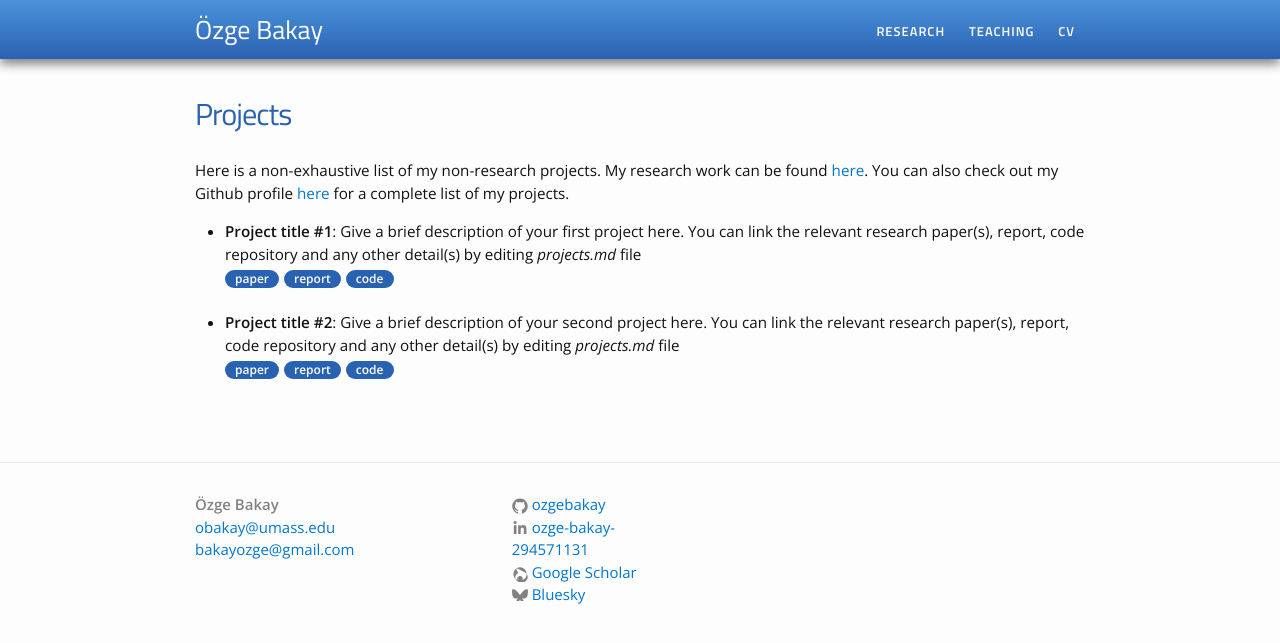
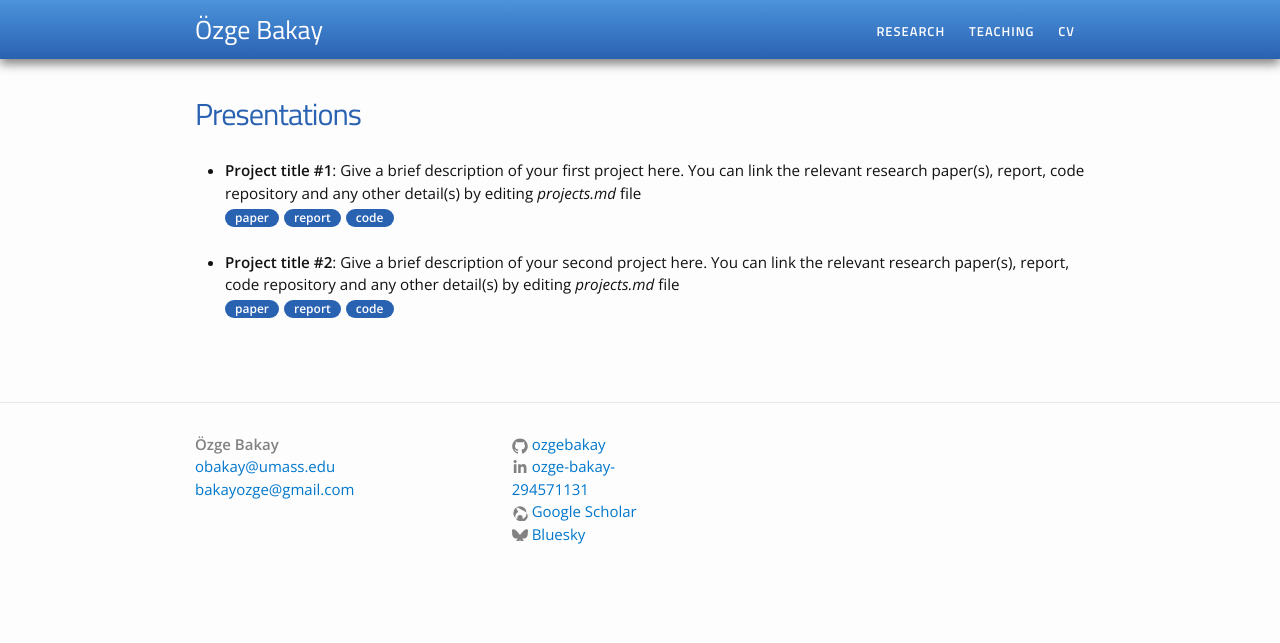
Before and after one commit to ozgebakay/ozgebakay.github.io, a Jekyll site: the page built from projects.md, in a window 1280 px wide. Shown: the top 643 px of the page. Built offline with Jekyll 4.4.1, drawn with Linux system fonts in a browser that asks for light colours.

Commit message:
Update projects.md

```diff
--- a/projects.md
+++ b/projects.md
@@ -1,10 +1,8 @@
 ---
 layout: page
 permalink: /projects/
-title: Projects
+title: Presentations
 ---
-
-Here is a non-exhaustive list of my non-research projects. My research work can be found <a href="/research">here</a>. You can also check out my Github profile <a href="">here</a> for a complete list of my projects.
 
 <ul>
 	<li>
```
